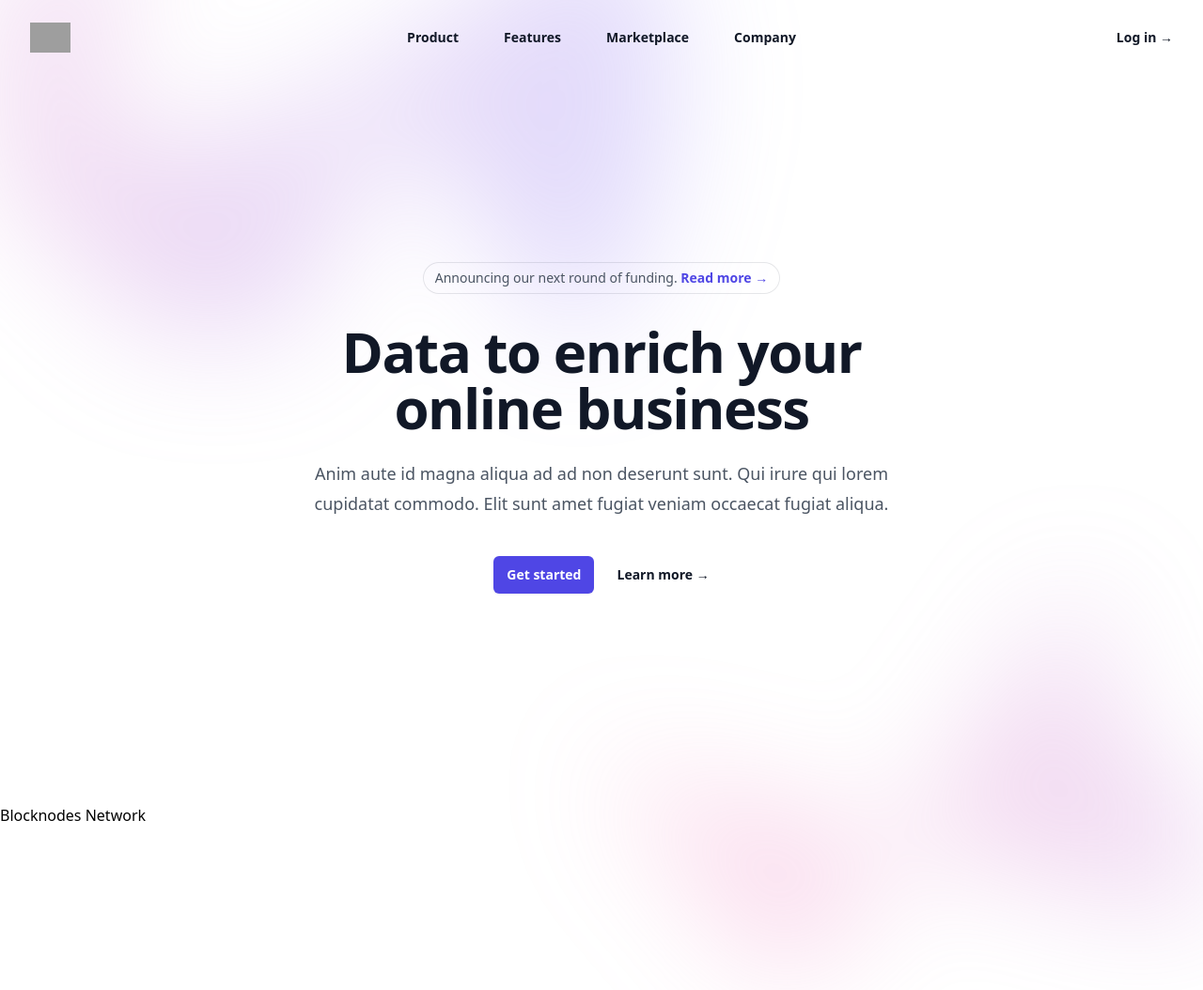
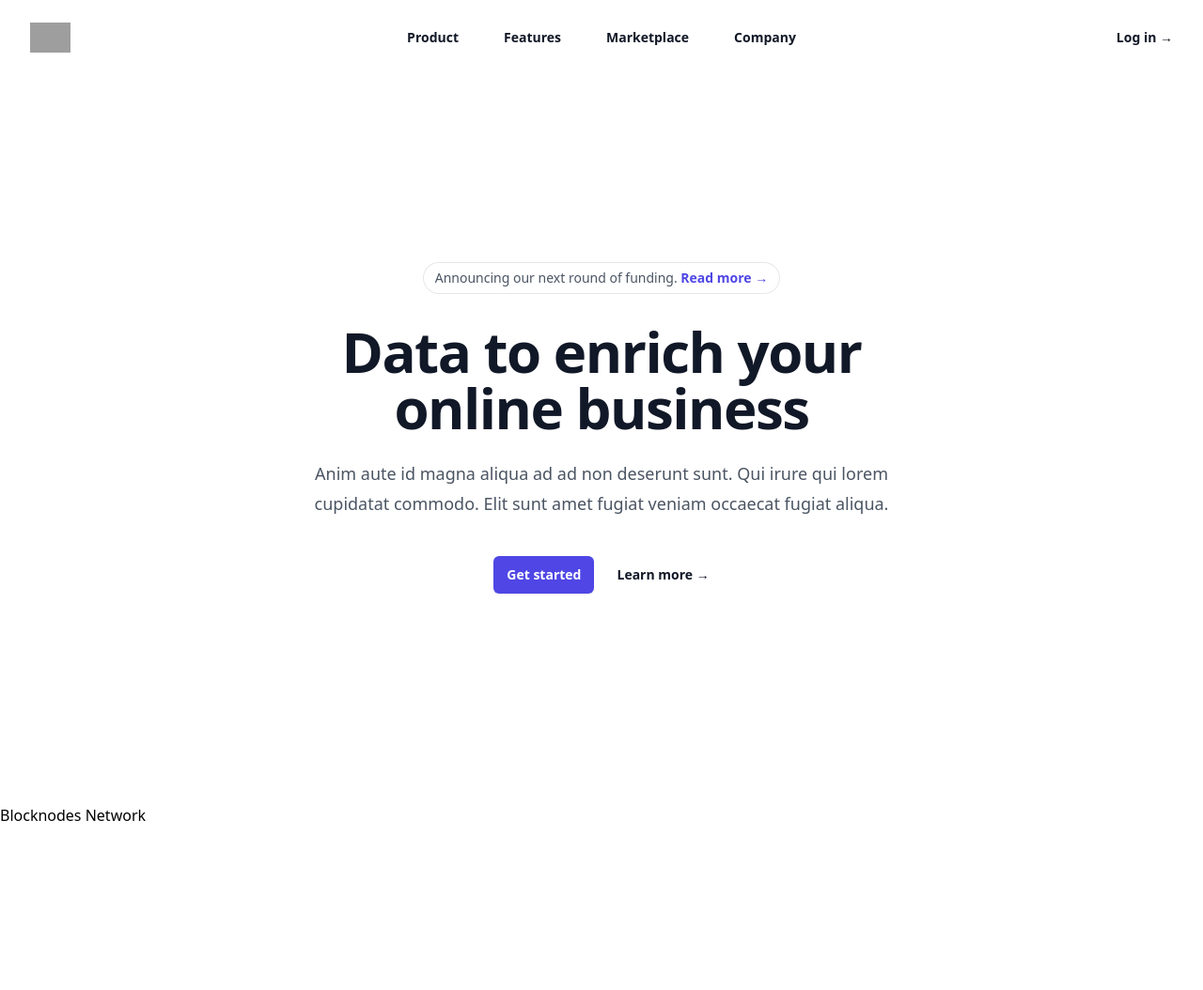
Before and after one commit to blocknodesnetwork/blocknodes-web, a Gatsby site: page / in a window 1280 px wide. Shown: the whole page at 94% size. After the commit the page ends 880 px from the top, so only its background shows below. Built offline with nearby package versions, Linux system fonts and the light colour scheme; Gatsby itself is replaced by a stand-in of ours; grey boxes are pictures that could not be loaded.

Commit message:
Install image modules

```diff
--- a/gatsby-config.js
+++ b/gatsby-config.js
@@ -1,6 +1,15 @@
 module.exports = {
   plugins: [
     'gatsby-plugin-postcss',
-    // ...
+    `gatsby-plugin-image`,
+    `gatsby-plugin-sharp`,
+    `gatsby-transformer-sharp`,
+    {
+      resolve: `gatsby-source-filesystem`,
+      options: {
+        name: `images`,
+        path: `${__dirname}/src/images`,
+      },
+    },
   ],
 }
--- a/package.json
+++ b/package.json
@@ -20,12 +20,16 @@
     "@headlessui/react": "^1.7.13",
     "@heroicons/react": "^2.0.16",
     "gatsby": "3.14.6",
+    "gatsby-plugin-image": "2.21.0",
+    "gatsby-plugin-postcss": "3.0.4",
+    "gatsby-plugin-sharp": "2.6.14",
+    "gatsby-source-filesystem": "2.3.14",
+    "gatsby-transformer-sharp": "2.5.7",
     "react": "^18.2.0",
     "react-dom": "^18.2.0"
   },
   "devDependencies": {
     "autoprefixer": "^10.4.13",
-    "gatsby-plugin-postcss": "3.0.4",
     "postcss": "8.4.12",
     "tailwindcss": "^3.2.7"
   }
--- a/src/components/Header/index.js
+++ b/src/components/Header/index.js
@@ -14,31 +14,6 @@ export default function Example() {
 
   return (
     <div className="isolate bg-white">
-      <div className="absolute inset-x-0 top-[-10rem] -z-10 transform-gpu overflow-hidden blur-3xl sm:top-[-20rem]">
-        <svg
-          className="relative left-[calc(50%-11rem)] -z-10 h-[21.1875rem] max-w-none -translate-x-1/2 rotate-[30deg] sm:left-[calc(50%-30rem)] sm:h-[42.375rem]"
-          viewBox="0 0 1155 678"
-        >
-          <path
-            fill="url(#45de2b6b-92d5-4d68-a6a0-9b9b2abad533)"
-            fillOpacity=".3"
-            d="M317.219 518.975L203.852 678 0 438.341l317.219 80.634 204.172-286.402c1.307 132.337 45.083 346.658 209.733 145.248C936.936 126.058 882.053-94.234 1031.02 41.331c119.18 108.451 130.68 295.337 121.53 375.223L855 299l21.173 362.054-558.954-142.079z"
-          />
-          <defs>
-            <linearGradient
-              id="45de2b6b-92d5-4d68-a6a0-9b9b2abad533"
-              x1="1155.49"
-              x2="-78.208"
-              y1=".177"
-              y2="474.645"
-              gradientUnits="userSpaceOnUse"
-            >
-              <stop stopColor="#9089FC" />
-              <stop offset={1} stopColor="#FF80B5" />
-            </linearGradient>
-          </defs>
-        </svg>
-      </div>
       <div className="px-6 pt-6 lg:px-8">
         <nav className="flex items-center justify-between" aria-label="Global">
           <div className="flex lg:flex-1">
@@ -145,31 +120,6 @@ export default function Example() {
               </div>
             </div>
           </div>
-          <div className="absolute inset-x-0 top-[calc(100%-13rem)] -z-10 transform-gpu overflow-hidden blur-3xl sm:top-[calc(100%-30rem)]">
-            <svg
-              className="relative left-[calc(50%+3rem)] h-[21.1875rem] max-w-none -translate-x-1/2 sm:left-[calc(50%+36rem)] sm:h-[42.375rem]"
-              viewBox="0 0 1155 678"
-            >
-              <path
-                fill="url(#ecb5b0c9-546c-4772-8c71-4d3f06d544bc)"
-                fillOpacity=".3"
-                d="M317.219 518.975L203.852 678 0 438.341l317.219 80.634 204.172-286.402c1.307 132.337 45.083 346.658 209.733 145.248C936.936 126.058 882.053-94.234 1031.02 41.331c119.18 108.451 130.68 295.337 121.53 375.223L855 299l21.173 362.054-558.954-142.079z"
-              />
-              <defs>
-                <linearGradient
-                  id="ecb5b0c9-546c-4772-8c71-4d3f06d544bc"
-                  x1="1155.49"
-                  x2="-78.208"
-                  y1=".177"
-                  y2="474.645"
-                  gradientUnits="userSpaceOnUse"
-                >
-                  <stop stopColor="#9089FC" />
-                  <stop offset={1} stopColor="#FF80B5" />
-                </linearGradient>
-              </defs>
-            </svg>
-          </div>
         </div>
       </main>
     </div>
```
Also changed, not shown: 1 other file.
